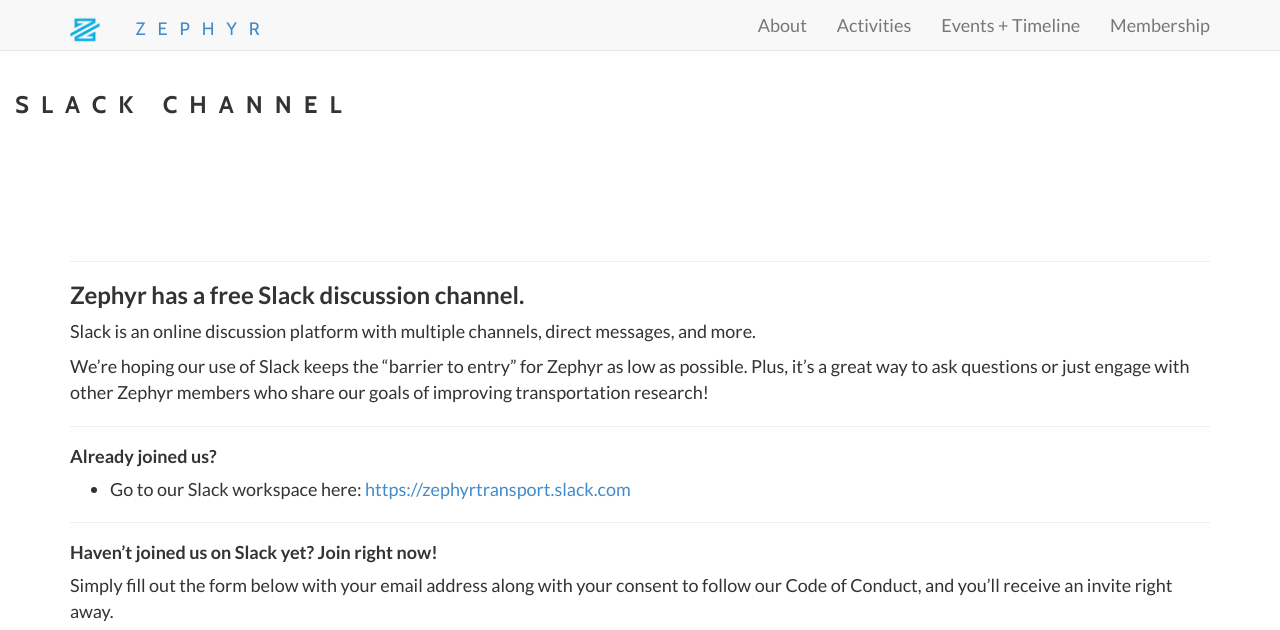
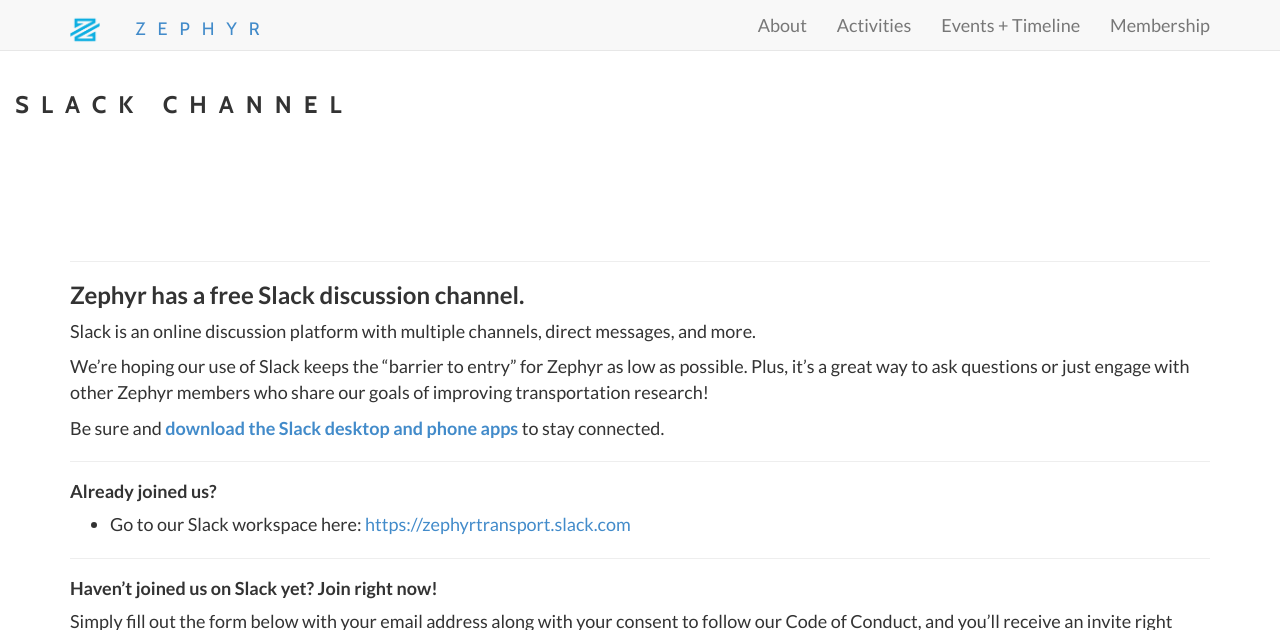
Before and after one commit to ZephyrTransport/zephyr-website, a Jekyll site: the page built from slack.md, in a window 1280 px wide and 900 px high, cut to the strip 0-630 px from the top of the window. Built offline with Jekyll 4.4.1, drawn with Linux system fonts in a browser that asks for light colours.

Commit message:
Add slack app info

```diff
--- a/slack.md
+++ b/slack.md
@@ -17,6 +17,8 @@
 
 We're hoping our use of Slack keeps the "barrier to entry" for Zephyr as low as possible. Plus, it's a great way to ask questions or just engage with other Zephyr members who share our goals of improving transportation research!
 
+Be sure and [**download the Slack desktop and phone apps**](https://slack.com/downloads) to stay connected.
+
 ---
 #### Already joined us?
 
```
